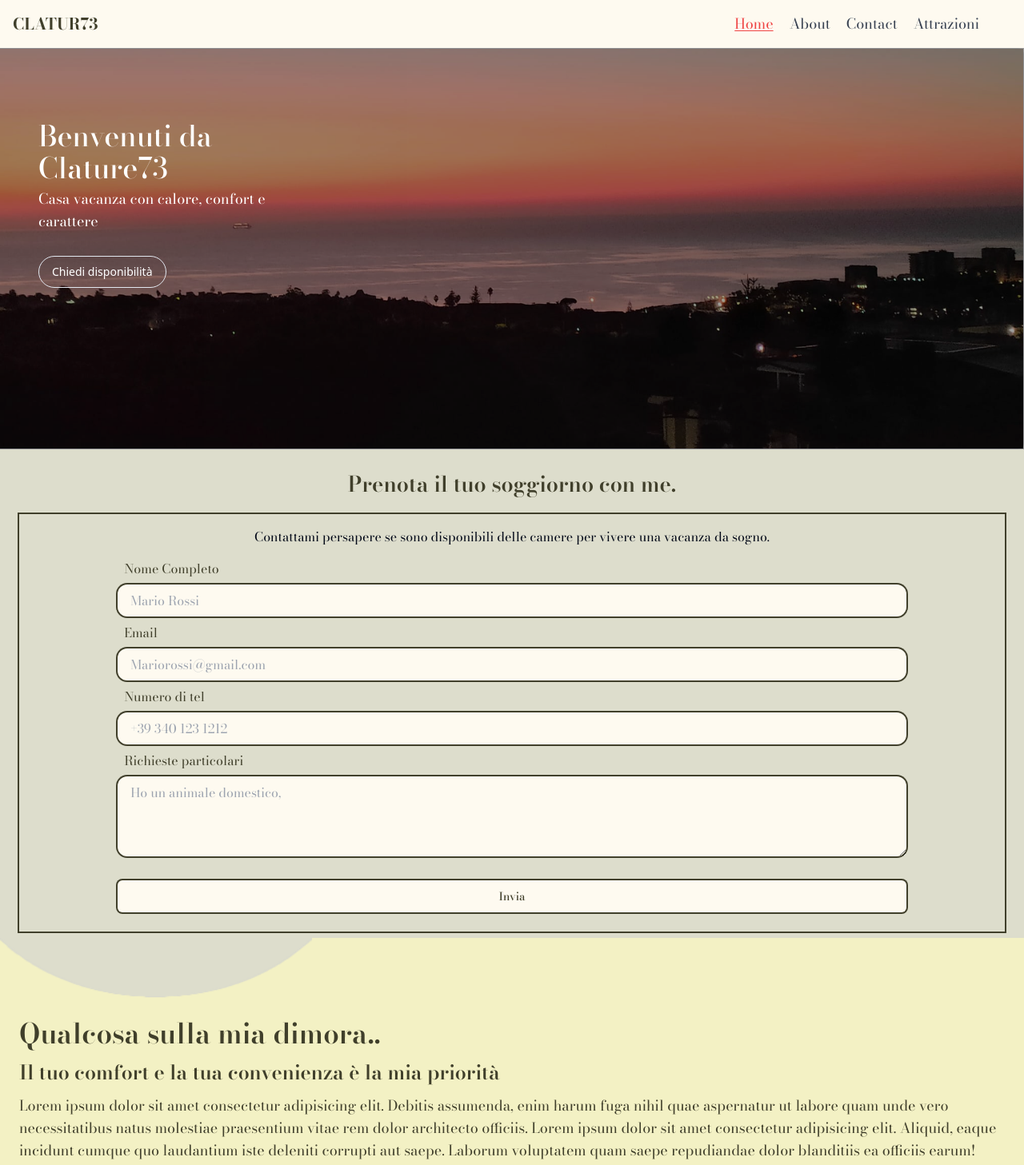
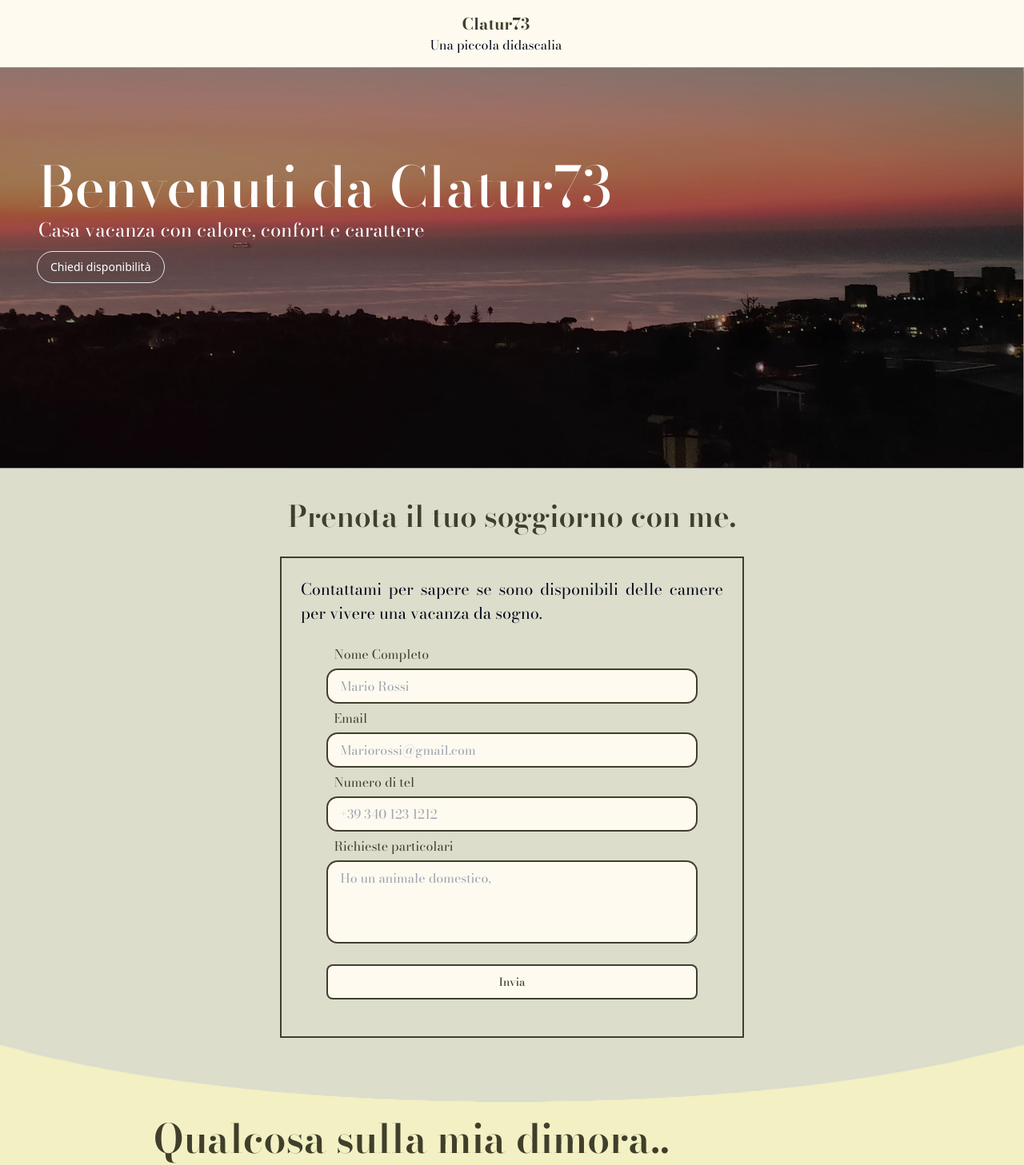
Before and after one commit to Erry002/clatur73, a React (Vite) app: page / in a window 1280 px wide. Shown: the top 1457 px of the page at 80% size. Built offline with nearby package versions, Linux system fonts and the light colour scheme.

Commit message:
inizio layout desktop

```diff
--- a/package.json
+++ b/package.json
@@ -5,7 +5,7 @@
   "type": "module",
   "scripts": {
     "dev": "vite",
-    "build": "vite build && postcss styles.css -o output.css",
+    "build": "vite build",
     "lint": "eslint . --ext js,jsx --report-unused-disable-directives --max-warnings 0",
     "preview": "vite preview"
   },
--- a/src/components/Gallery.jsx
+++ b/src/components/Gallery.jsx
@@ -3,7 +3,7 @@ import React from "react";
 function Gallery() {
   return (
     <div className=" bg-gialloPa">
-      <div class="my-6 grid grid-cols-2 gap-4 sm:grid-cols-3 md:grid-cols-4 lg:grid-cols-3 xl:grid-cols-2 bg-gialloPa">
+      <div class="my-6 grid grid-cols-2 gap-4 sm:max-w-xl sm:grid-cols-3 md:grid-cols-4 lg:grid-cols-3 xl:grid-cols-2 bg-gialloPa">
         {/* <!-- Prima riga --> */}
         <div class="col-span-2 sm:col-span-1 md:col-span-1 lg:col-span-1 xl:col-span-1">
           <img
--- a/src/components/Navbar.jsx
+++ b/src/components/Navbar.jsx
@@ -22,25 +22,26 @@ const Navbar = () => {
   const { childObjects } = colors;
 
   return (
-    <nav className={`shadow-sm bg-[#FEFAF0] font-Bodoni`}>
+    <nav className={`shadow-sm bg-gialloPa font-Bodoni`}>
       <div className="container px-4 mx-auto">
         <div className="flex items-center justify-center py-4">
           <div className="hidden w-full pr-10 sm:block">
-            <div className="flex items-center justify-between max-w-7xl font-Bodoni">
+            <div className="flex items-center  sm:text-center sm:justify-center justify-between max-w-7xl font-Bodoni">
               <div>
                 <NavLink
                   to="/"
                   className={({ isActive }) =>
-                    clsx(" uppercase font-bold text-[#403F2B] text-xl", {
+                    clsx("font-bold text-[#403F2B] text-xl", {
                       "": isActive,
                     })
                   }
                 >
                   Clatur73
                 </NavLink>
+                <p>Una piccola didascalia</p>
               </div>
               <div className="flex items-center justify-end gap-5 text-lg">
-                <NavLink
+                {/* <NavLink
                   to="/"
                   className={({ isActive }) =>
                     clsx(variants.base, {
@@ -49,37 +50,7 @@ const Navbar = () => {
                   }
                 >
                   Home
-                </NavLink>
-                <NavLink
-                  to="/about"
-                  className={({ isActive }) =>
-                    clsx(variants.base, {
-                      [variants.active]: isActive,
-                    })
-                  }
-                >
-                  About
-                </NavLink>
-                <NavLink
-                  to="/contact"
-                  className={({ isActive }) =>
-                    clsx(variants.base, {
-                      [variants.active]: isActive,
-                    })
-                  }
-                >
-                  Contact
-                </NavLink>
-                <NavLink
-                  to="/attrazioni"
-                  className={({ isActive }) =>
-                    clsx(variants.base, {
-                      [variants.active]: isActive,
-                    })
-                  }
-                >
-                  Attrazioni
-                </NavLink>
+                </NavLink> */}
               </div>
             </div>
           </div>
--- a/src/components/ui/sheet.jsx
+++ b/src/components/ui/sheet.jsx
@@ -42,7 +42,7 @@ const sheetVariants = cva(
       side: "right",
     },
   }
-)
+);
 
 const SheetContent = React.forwardRef(({ side = "right", className, children, ...props }, ref) => (
   <SheetPortal>
--- a/src/pages/Home.jsx
+++ b/src/pages/Home.jsx
@@ -47,16 +47,15 @@ export default function Home() {
               className="w-full overflow-x-hidden"
             >
               <div className="absolute z-10 h-full w-full bg-[#00000060]">
-                <h6 className="absolute text-white text-4xl font-[500] top-[90px] left-12">
-                  Benvenuti da <br /> Clature73
+                <h6 className="absolute text-white text-4xl sm:text-[70px] w-[300px] sm:w-full font-[500] top-[90px] sm:top-[130px] left-12">
+                  Benvenuti da Clatur73
                 </h6>
-                <p className="absolute text-white top-[175px] font-[400] left-12 text-lg">
-                  Casa vacanza con calore, confort e <br />
-                  carattere
+                <p className="absolute text-white top-[190px] font-[400] left-12 text-lg sm:text-[24px]">
+                  Casa vacanza con calore, confort e carattere
                 </p>
                 <Button
                   variant="outline"
-                  className=" bg-transparent absolute font-sans font-[300] text-white z-10 top-[260px] left-12 rounded-3xl"
+                  className=" bg-transparent absolute font-sans font-[300] text-white z-10 top-[230px] left-[46px] rounded-3xl"
                 >
                   Chiedi disponibilità
                 </Button>
@@ -91,15 +90,15 @@ export default function Home() {
         </section>
         <section className="">
           <div className="z-10 flex flex-col items-center px-6 py-2 text-left bg-grigio">
-            <h6 className="py-4 z-10 text-[27px] font-[600] font-Bodoni text-olive">
+            <h6 className="py-6 z-10 text-[37px] font-[600] font-Bodoni text-olive">
               Prenota il tuo soggiorno con me.
             </h6>
             {/* <div className="h-[0.1px] w-[70%] justify-center items-center bg-olive"></div> */}
-            <div className="z-10 flex flex-col items-center w-full py-4 ring-2 ring-olive">
-              <h6 className="px-4 pb-4 text-justify">
+            <div className="z-10 flex flex-col items-center max-w-xl w-full pb-10 ring-2 ring-olive">
+              <h6 className="p-6 text-[20px] text-justify">
                 {" "}
-                Contattami persapere se sono disponibili delle camere per vivere
-                una vacanza da sogno.
+                Contattami per sapere se sono disponibili delle camere per
+                vivere una vacanza da sogno.
               </h6>
               <p className=" w-[230px] text-justify"></p>
               <div className=" w-[80%] mb-4">
@@ -133,31 +132,37 @@ export default function Home() {
               </Button>
             </div>
           </div>
-          {/* div ellisse */}
-          <img src={elli} alt="ellisse" className="rotate-180 w-[390px] h-[160px] absolute" />
+          <img
+            src={elli}
+            alt="ellisse"
+            className="z-10 rotate-180 w-full h-[160px]"
+          />
         </section>
-        <section className="overflow-x-hidden">
-          <div className="flex flex-col px-6 text-olive bg-giallino">
-            <h5 className="text-[35px] font-[600] z-10 mt-[100px] leading-10">
+        <section className="">
+          <div className="flex flex-col sm:justify-center sm:items-center px-6 -mt-[160px] text-olive bg-giallino">
+            <div className=" max-w-4xl">
+              <h5 className="text-[35px] sm:text-[50px] font-[600] z-10 mt-[100px] leading-10">
                 Qualcosa sulla mia dimora..
               </h5>
-            <h6 className="text-[25px] font-[600] leading-6 mt-4">
+              <h6 className="text-[25px] sm:text-[30px] font-[600] leading-6 sm:leading-8 mt-4 sm:mt-6">
                 Il tuo comfort e la tua convenienza è la mia priorità
               </h6>
-            <p className="mt-4 text-lg">
+              <p className="mt-4 text-lg sm:text-[20px]">
                 Lorem ipsum dolor sit amet consectetur adipisicing elit. Debitis
                 assumenda, enim harum fuga nihil quae aspernatur ut labore quam
                 unde vero necessitatibus natus molestiae praesentium vitae rem
-              dolor architecto officiis. Lorem ipsum dolor sit amet consectetur
-              adipisicing elit. Aliquid, eaque incidunt cumque quo laudantium
-              iste deleniti corrupti aut saepe. Laborum voluptatem quam saepe
-              repudiandae dolor blanditiis ea officiis earum! Incidunt.
+                dolor architecto officiis. Lorem ipsum dolor sit amet
+                consectetur adipisicing elit. Aliquid, eaque incidunt cumque quo
+                laudantium iste deleniti corrupti aut saepe. Laborum voluptatem
+                quam saepe repudiandae dolor blanditiis ea officiis earum!
+                Incidunt.
               </p>
-          </div>
-          <div className="px-6 pt-4 pb-6 bg-giallino">
+              <div className="px-6 sm:px-0 pt-4 pb-6 bg-giallino">
                 <Button className="font-sans rounded-3xl font-[300] bg-trasparent ring-1 ring-olive hover:bg-grigio text-olive">
                   Scopri di più
                 </Button>
+              </div>
+            </div>
           </div>
         </section>
         <div className=" h-5 bg-olive/80 "></div>
@@ -174,31 +179,31 @@ export default function Home() {
         </section>
         <div className=" h-5 bg-olive/80 "></div>
         <section className="">
-          <div className=" bg-giallino py-4 px-6">
-            <h6 className=" text-3xl mb-4 font-[600]">
-              Dove <br />
-              si trova...
+          <div className=" sm:flex sm:justify-center bg-giallino py-4 px-6">
+            <div className=" sm:flex sm:flex-col sm:justify-center sm:items-center sm:max-w-4xl">
+              <h6 className=" text-3xl mb-4 sm:text-[40px] font-[600]">
+                Dove si trova...
               </h6>
               <div className=" gap-4 pb-4">
-              <p className=" font-sans font-[200] text-[16] mb-8">
+                <p className=" font-sans font-[200] text-[16] sm:text-[20px] mb-8">
                   Benvenuti nella nostra incantevole casa vacanze a Catania,
                   un'oasi di relax e divertimento a pochi passi dal mare e dal
                   centro storico. Situata in una posizione privilegiata, potrai
                   goderti la bellezza delle spiagge catanesi e l'atmosfera
-                vibrante del centro storico, ricco di storia e cultura. La casa
-                è ideale per chi desidera trascorrere una vacanza
+                  vibrante del centro storico, ricco di storia e cultura. La
+                  casa è ideale per chi desidera trascorrere una vacanza
                   indimenticabile, con tutti i comfort necessari per rendere il
                   soggiorno piacevole e rilassante.
                 </p>
-              <p className=" font-sans font-[200] text-[16] mb-8">
-                Dotata di spazi luminosi e accoglienti, offre un ambiente ideale
-                per famiglie, gruppi di amici o coppie. Dalle finestre potrai
-                ammirare lo splendido panorama del mare, mentre il centro
-                storico con le sue stradine pittoresche e i suoi monumenti
-                storici si trova a breve distanza, facilmente raggiungibile a
-                piedi.
+                <p className=" font-sans font-[200] text-[16] sm:text-[20px] mb-8">
+                  Dotata di spazi luminosi e accoglienti, offre un ambiente
+                  ideale per famiglie, gruppi di amici o coppie. Dalle finestre
+                  potrai ammirare lo splendido panorama del mare, mentre il
+                  centro storico con le sue stradine pittoresche e i suoi
+                  monumenti storici si trova a breve distanza, facilmente
+                  raggiungibile a piedi.
                 </p>
-              <p className=" font-sans font-[200] text-[16] mb-8">
+                <p className=" font-sans font-[200] text-[16] sm:text-[20px] mb-8">
                   E quando cala il sole, la movida notturna di Catania prende
                   vita, offrendoti una vasta scelta di locali, ristoranti e bar
                   dove potrai assaporare la cucina locale e vivere la vera anima
@@ -207,8 +212,11 @@ export default function Home() {
                   Catania!
                 </p>
               </div>
-            {/* <div className=" bg-olive h-[400px] text-white items-center flex justify-center">Maps</div> */}
-            <MapComponent></MapComponent>
+              <div className=" bg-olive h-[400px] w-full text-white items-center flex justify-center">
+                Maps
+              </div>
+              {/* <MapComponent></MapComponent> */}
+            </div>
           </div>
         </section>
         <div className=" h-5 bg-olive/80 "></div>
@@ -274,8 +282,9 @@ export default function Home() {
             </p>
           </div>
         </section>
+        <div className=" h-5 bg-olive/80 "></div>
         <section>
-          <div className=" text-olive bg-giallino pb-28 p-6">
+          <div className=" text-olive bg-giallino pb-20 p-6">
             <h6 className=" text-[31px] font-[500] leading-8 mb-4">
               Le opinioni dei <br />
               nostri ospiti
```
Also changed, not shown: src/components/Footer.jsx (+7 -1 lines). Lines whose indentation alone changed are shown as unchanged.
